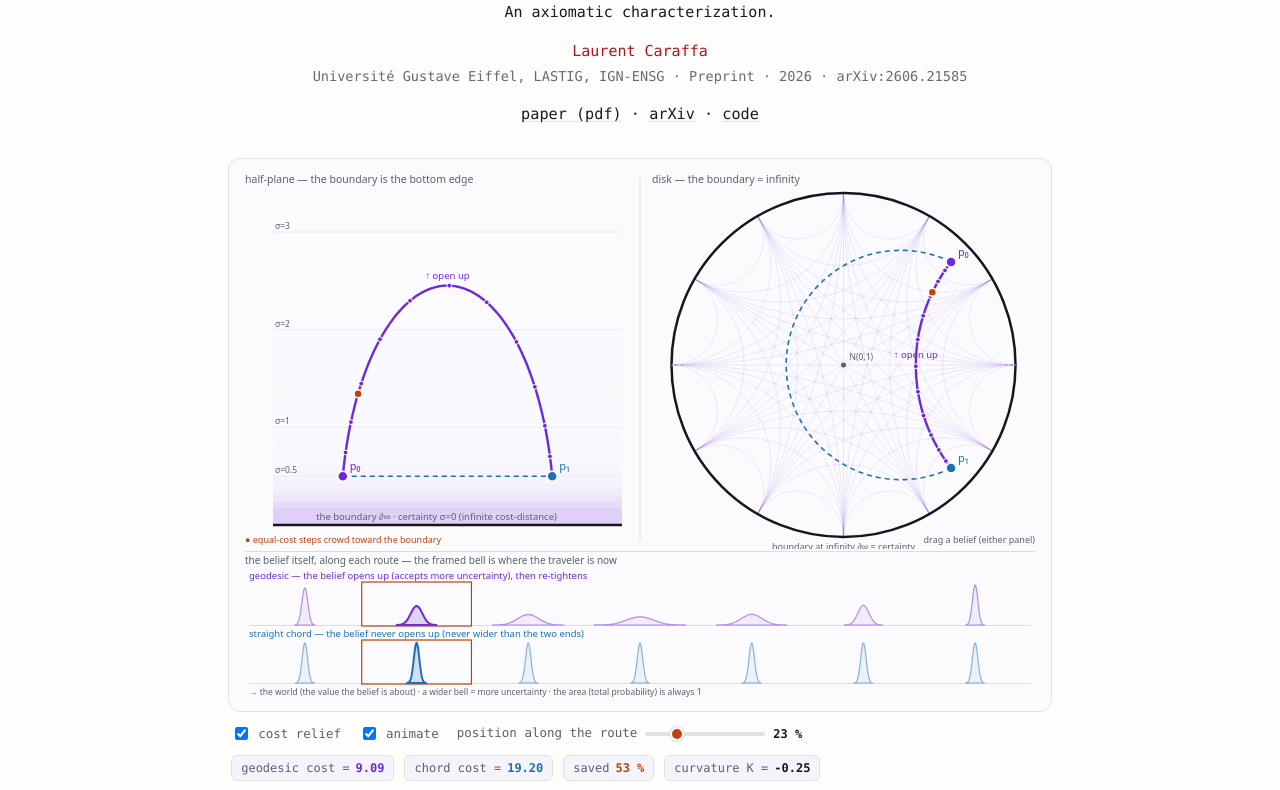
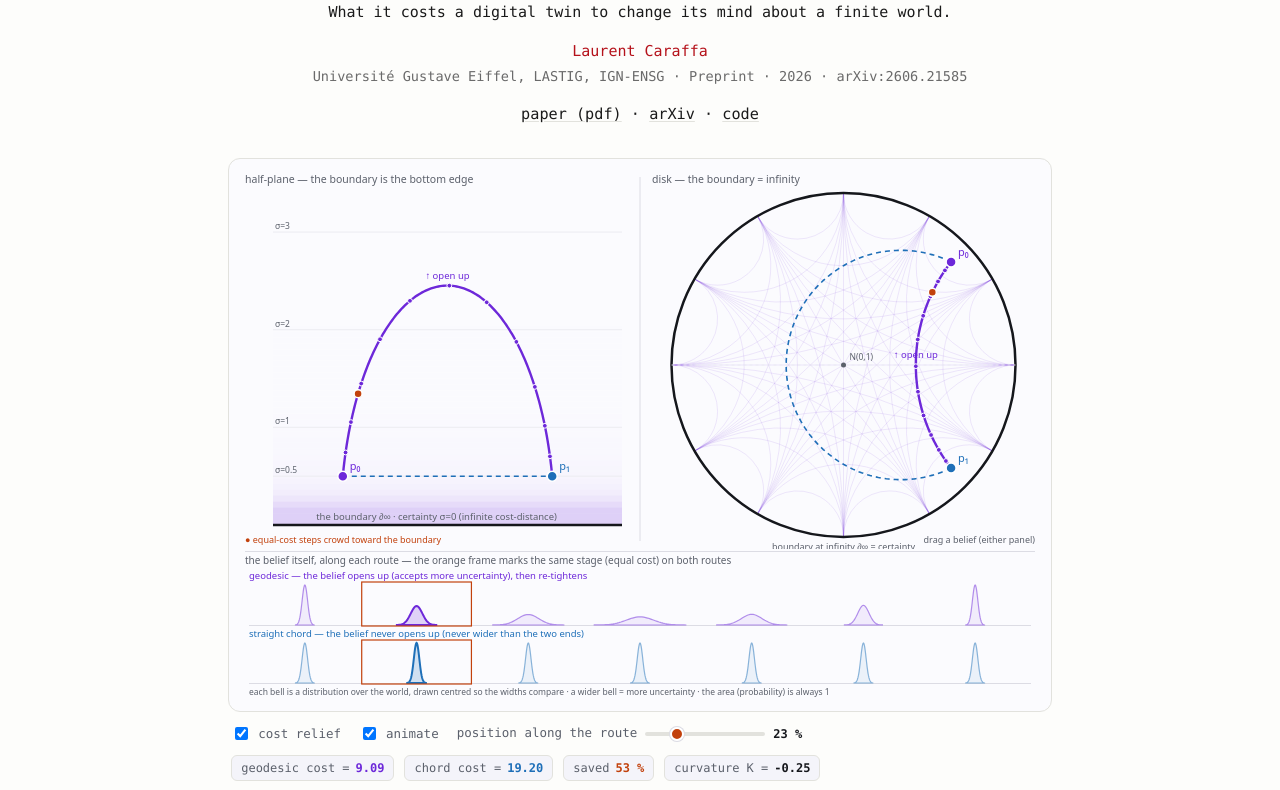
Before and after one commit to lcaraffa/lcaraffa.github.io, a plain HTML site: page belief-cost-geometry/index.html in a window 1280 px wide. Shown: the part 144-934 px from the top of the page. Drawn offline with Linux system fonts and the light colour scheme; animation ran at ten frames a second.

Commit message:
update belief cost geom

```diff
--- a/belief-cost-geometry/index.html
+++ b/belief-cost-geometry/index.html
@@ -44,7 +44,7 @@
 
     <header class="page-head">
       <h1>A Transport-Based Geometry of Belief-Cost</h1>
-      <p class="tagline">An axiomatic characterization.</p>
+      <p class="tagline">What it costs a digital twin to change its mind about a finite world.</p>
       <p class="authors"><a href="https://www.umr-lastig.fr/laurent-caraffa/">Laurent Caraffa</a></p>
       <p class="venue">Université Gustave Eiffel, LASTIG, IGN-ENSG · Preprint · 2026 · arXiv:2606.21585</p>
       <p class="links">
@@ -56,7 +56,7 @@
 
     <!-- the geometry (headline figure) -->
     <section id="geometry" class="teaser">
-      <div class="fig"><div data-fig="geometry" role="img" aria-label="Interactive figure: the hyperbolic geometry of belief, shown as a Poincaré disk and a (mu, sigma) half-plane. Certainty lies on the infinitely distant boundary; the cheapest change of mind is a curved geodesic. Drag a belief in either model."></div></div>
+      <div class="fig"><div data-fig="geometry" role="img" aria-label="Interactive figure: the hyperbolic geometry of belief, shown as a Poincaré disk and a (mu, sigma) half-plane. Certainty lies on the infinitely distant boundary; the cheapest change of mind is a curved geodesic. A strip below shows the belief — a Gaussian bell — reshaping along each route: on the geodesic it opens up then re-tightens, on the chord it only slides. Drag a belief in either model."></div></div>
       <p class="fig-lead">
         <b>Two postulates, one hyperbolic geometry.</b> A belief is a probability distribution over the
         world — here a Gaussian bell, a point <span data-tex="(\mu,\sigma)"></span> in the plane: its centre
--- a/belief-cost-geometry/js/fig-geometry.js
+++ b/belief-cost-geometry/js/fig-geometry.js
@@ -27,7 +27,7 @@ export function mountGeometry(root) {
   let bead = 0, beadDir = 1;                       // ambient traveler along the geodesic (cost-fraction)
 
   const cv = el('canvas', { height: 380 + STRIP_H, tabindex: '0',
-    'aria-label': 'The same beliefs in two models of one hyperbolic leaf (Poincaré half-plane and disk), and a strip showing the belief itself — a Gaussian bell — along each route: the geodesic opens up then re-tightens, the straight chord keeps its width.' });
+    'aria-label': 'The same beliefs in two models of one hyperbolic leaf (Poincaré half-plane and disk), and a strip showing the belief itself — a Gaussian bell — along each route: the geodesic opens up then re-tightens, the straight chord never opens up.' });
   const stage = el('div', { class: 'stage' }, [cv]);
   root.appendChild(stage);
 
@@ -92,7 +92,7 @@ export function mountGeometry(root) {
   /* cost cumulative along a (μ,σ) polyline — 2·d_hyp is the exact metric length element */
   const segCost = (a, b) => 2 * PHYS.dHyp(a[0], a[1], b[0], b[1]);
   const cumOf = pts => { const c = [0]; for (let i = 1; i < pts.length; i++) c[i] = c[i - 1] + segCost(pts[i - 1], pts[i]); return c; };
-  const atFrac = (pts, cum, f) => { const t = cum[cum.length - 1] * f; let i = 1; while (i < cum.length && cum[i] < t) i++; return pts[Math.min(i, pts.length - 1)]; };
+  const atFrac = (pts, cum, f) => { if (f <= 0) return pts[0]; const t = cum[cum.length - 1] * f; let i = 1; while (i < cum.length && cum[i] < t) i++; return pts[Math.min(i, pts.length - 1)]; };
 
   function overlay(ctx, pfn, gp, lp) {
     const path = (pts, col, lw, dash) => { ctx.save(); if (dash) ctx.setLineDash(dash); ctx.beginPath();
@@ -108,9 +108,11 @@ export function mountGeometry(root) {
     // ambient bead (constant cost-speed) — the traveler
     if (total > 0) { const pb = atFrac(gp, cum, bead), q = pfn(pb[0], pb[1]);
       ctx.beginPath(); ctx.arc(q.x, q.y, 4, 0, 7); ctx.fillStyle = C.energie; ctx.fill(); ctx.strokeStyle = '#fff'; ctx.lineWidth = 1.5; ctx.stroke(); }
-    // apex "open up"
+    // apex "open up" — only when the geodesic actually bulges above both endpoints
     let apex = gp[0]; gp.forEach(p => { if (p[1] > apex[1]) apex = p; });
-    const qa = pfn(apex[0], apex[1]); texte(ctx, '↑ open up', qa.x, qa.y - 7, C.soudure, 9.5, 'center', false);
+    if (apex[1] > Math.max(gp[0][1], gp[gp.length - 1][1]) + 0.03) {
+      const qa = pfn(apex[0], apex[1]); texte(ctx, '↑ open up', qa.x, qa.y - 7, C.soudure, 9.5, 'center', false);
+    }
     // the two beliefs
     [[0, C.soudure, 'p₀'], [1, C.info, 'p₁']].forEach(([i, col, lab]) => { const q = pfn(P[i][0], P[i][1]);
       ctx.beginPath(); ctx.arc(q.x, q.y, 5, 0, 7); ctx.fillStyle = col; ctx.fill(); ctx.strokeStyle = '#fff'; ctx.lineWidth = 1.5; ctx.stroke();
@@ -182,10 +184,13 @@ export function mountGeometry(root) {
     const bellH = 40, kCur = Math.round(clamp(bead, 0, 1) * (NF - 1));
 
     ctx.strokeStyle = C.filet; ctx.lineWidth = 1; ctx.beginPath(); ctx.moveTo(6, y0 + 2.5); ctx.lineTo(W - 6, y0 + 2.5); ctx.stroke();
-    texte(ctx, 'the belief itself, along each route — the framed bell is where the traveler is now', 6, y0 + 15, C.encre2, 10, 'left', false);
+    texte(ctx, 'the belief itself, along each route — the orange frame marks the same stage (equal cost) on both routes', 6, y0 + 15, C.encre2, 10, 'left', false);
 
+    const geoMaxS = Math.max(...geo.map(p => p[1])), geoEndS = Math.max(geo[0][1], geo[NF - 1][1]);
     const rows = [
-      { st: geo, col: C.soudure, capY: y0 + 30, cap: 'geodesic — the belief opens up (accepts more uncertainty), then re-tightens' },
+      { st: geo, col: C.soudure, capY: y0 + 30, cap: geoMaxS > geoEndS + 0.03
+        ? 'geodesic — the belief opens up (accepts more uncertainty), then re-tightens'
+        : "geodesic — the belief's width shifts along the way (not a straight slide)" },
       { st: cho, col: C.info, capY: y0 + 30 + 6 + bellH + 12, cap: 'straight chord — the belief never opens up (never wider than the two ends)' },
     ];
     rows.forEach(({ st, col, capY, cap }) => {
@@ -206,7 +211,7 @@ export function mountGeometry(root) {
       });
     });
     const axisY = y0 + 30 + 6 + bellH + 12 + 6 + bellH + 12;
-    texte(ctx, '→ the world (the value the belief is about) · a wider bell = more uncertainty · the area (total probability) is always 1',
+    texte(ctx, 'each bell is a distribution over the world, drawn centred so the widths compare · a wider bell = more uncertainty · the area (probability) is always 1',
       padX, Math.min(axisY, y0 + H - 4), C.encre2, 8.5, 'left', false);
   }
 
```
